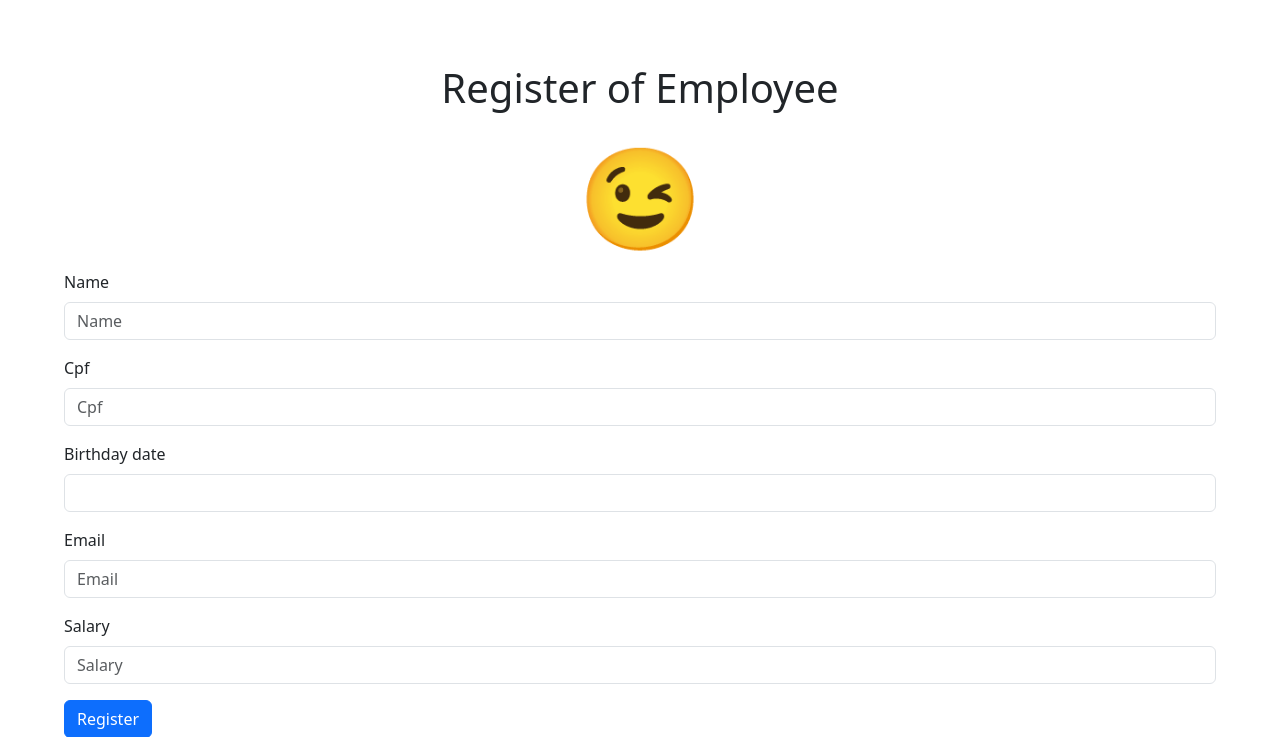
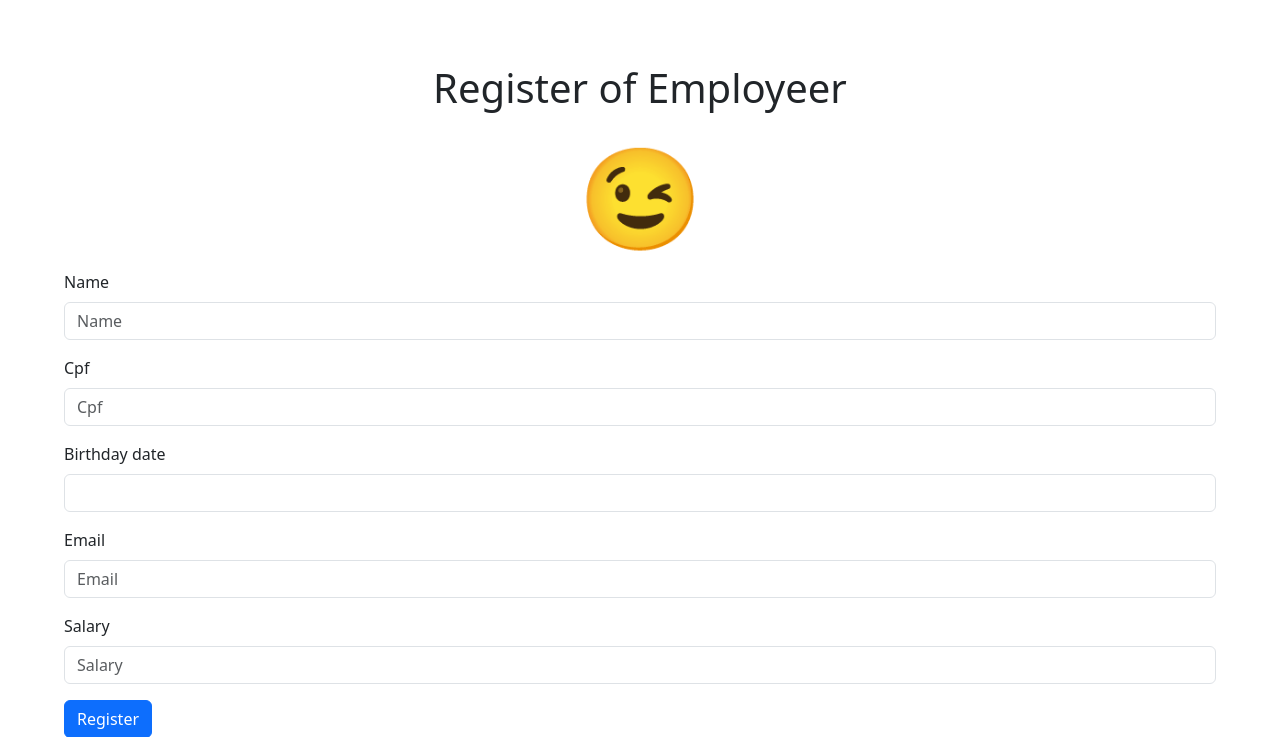
Before and after one commit to MarcioFreitasUFSC21/atividade-crud, a Django app: page /app/form_funcionario in a window 1280 px wide. Shown: the top 737 px of the page. Run offline with Django 5.2, Linux system fonts and the light colour scheme; some libraries are stand-ins or nearby versions.

Commit message:
more changes done

```diff
--- a/app/templates/form_funcionario.html
+++ b/app/templates/form_funcionario.html
@@ -5,7 +5,7 @@
     <meta charset="UTF-8">
     <meta name="viewport" content="width=device-width, initial-scale=1.0">
     <link rel="icon" type="image/x-icon" href="/images/favicon.ico">
-    <title>The Employee Forms</title>
+    <title>The Employeer Forms</title>
     <style type = "text/css">
         html{margin:5%;
             }
@@ -16,7 +16,7 @@
 
 </head>
 <body>
-    <h1><center>Register of Employee</center></h1>
+    <h1><center>Register of Employeer</center></h1>
     <center><span style='font-size:100px;'>&#128521;</span></center>
     <form method="post">
         {% csrf_token %}
--- a/app/templates/lista_funcionario.html
+++ b/app/templates/lista_funcionario.html
@@ -4,7 +4,7 @@
 <head>
     <meta charset="UTF-8">
     <meta name="viewport" content="width=device-width, initial-scale=1.0">
-    <title>The Employee Listing</title>
+    <title>The Employeer Listing</title>
     <link rel="icon" type="image/x-icon" href="/images/favicon.ico">
      {% bootstrap_css %}
      {% bootstrap_javascript %}
@@ -15,7 +15,7 @@
 </head>
 <body>
     <h2><center><span style='font-size:100px;'>&#128513;</span></center></h2>
-    <h2>Show data Employee: {{ fun.name }} </h2>
+    <h2>Show data Employeer: {{ fun.name }} </h2>
     <li>CPF: {{ fun.cpf }}</li>
     <li>Birthday_date: {{ fun.birthday_date }}</li>
     <li>E-mail: {{ fun.email }}</li>
--- a/app/templates/lista_funcionarios.html
+++ b/app/templates/lista_funcionarios.html
@@ -16,7 +16,7 @@
 </head>
 <body>
     <center><span style='font-size:100px;'>&#128522;</span></center>
-    <h2><center>The Employee Listing</center></h2>
+    <h2><center>The Employeer Listing</center></h2>
     <table class="table table-dark table-striped">
         <thead>
             <tr>
--- a/app/templates/remover_funcionario.html
+++ b/app/templates/remover_funcionario.html
@@ -4,7 +4,7 @@
     <head>
         <meta charset="UTF-8">
         <meta name="viewport" content="width=device-width, initial-scale=1.0">
-        <title> Remove Employee</title>
+        <title> Remove Employeer</title>
         <link rel="icon" type="image/x-icon" href="/images/favicon.ico">
         <style type = "text/css">
             html{margin:5%;
@@ -15,7 +15,7 @@
     </head>
 <body>
     <center><span style='font-size:100px;'>&#128546;</span></center>
-    <h2> Remove Employee: {{funcionario.name }}</h2>
+    <h2> Remove Employeer: {{funcionario.name }}</h2>
      <li>cpf: {{ funcionario.cpf }} </li>
      <li>e-mail: {{ funcionario.email }} </li>
      <li>salary: {{ funcionario.salary }} </li>
```
